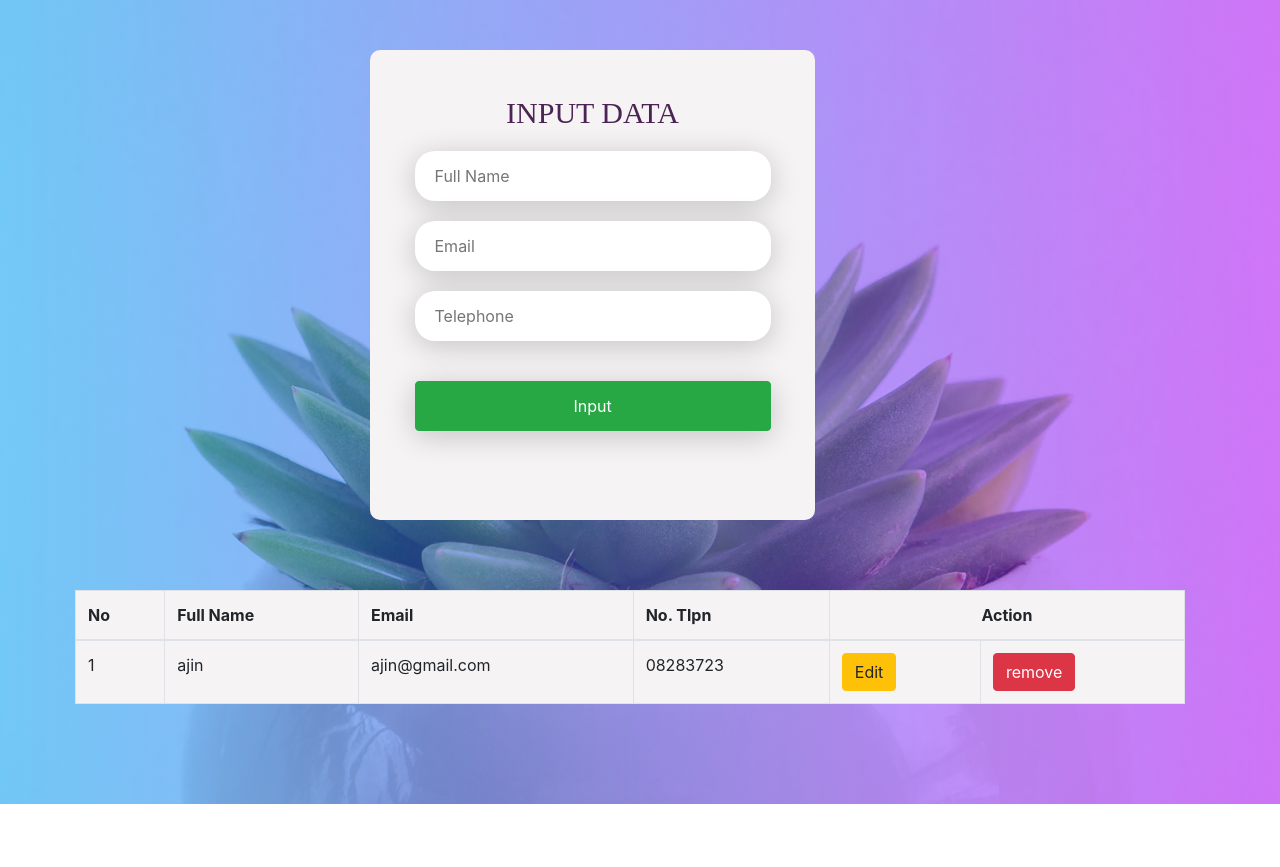
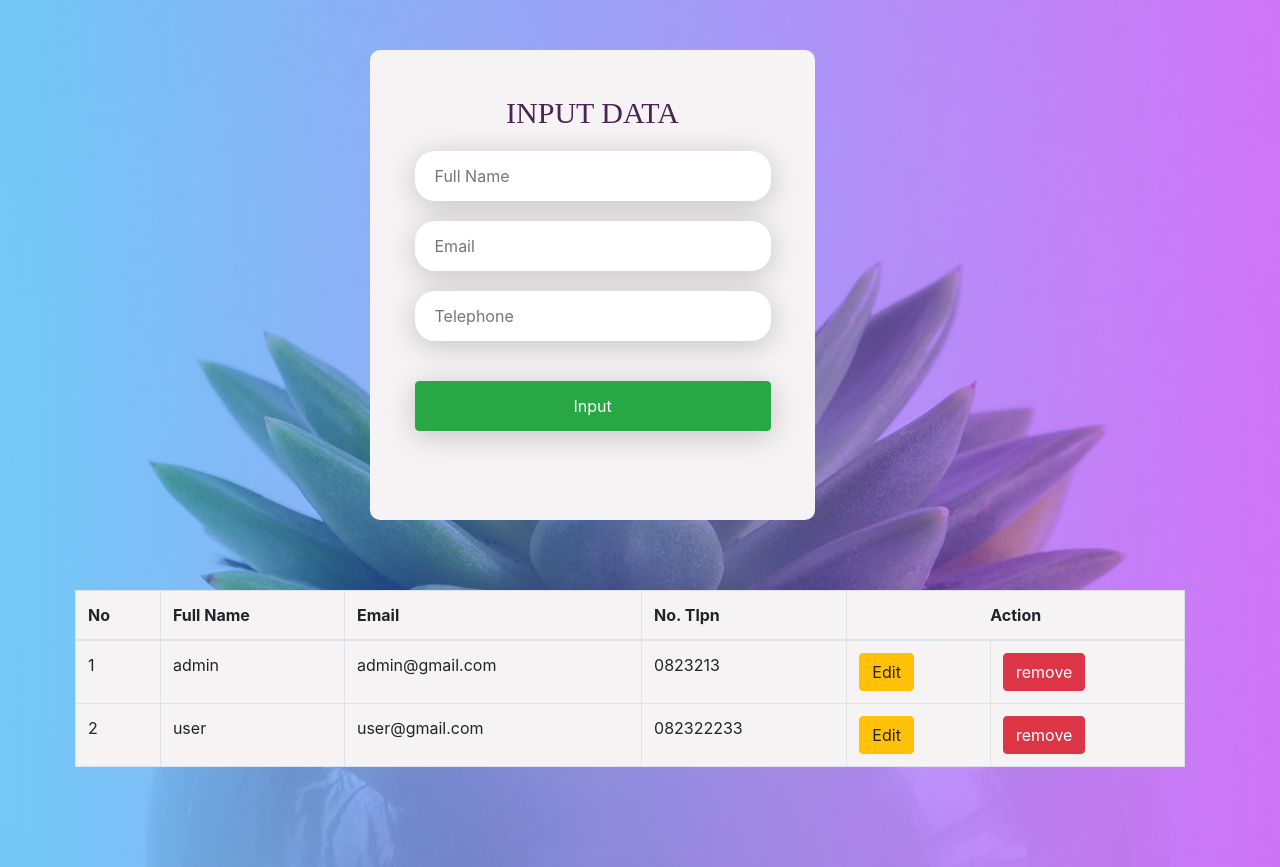
Before and after one commit to ajinbramantio/tableData-client, a React (Create React App) app: page / in a window 1280 px wide. Before the commit the page ends 804 px from the top, so only its background shows below. Built offline with nearby package versions, Linux system fonts and the light colour scheme.

Commit message:
get data from redux data dummy

```diff
--- a/src/index.js
+++ b/src/index.js
@@ -5,8 +5,15 @@ import App from './App'
 import 'bootstrap/dist/css/bootstrap.min.css'
 import * as serviceWorker from './serviceWorker'
 
-ReactDOM.render(<App />, document.getElementById('root'))
+import { Provider } from 'react-redux'
+import reduxStore from './redux/store'
 
+ReactDOM.render(
+  <Provider store={reduxStore}>
+    <App />
+  </Provider>,
+  document.getElementById('root')
+)
 // If you want your app to work offline and load faster, you can change
 // unregister() to register() below. Note this comes with some pitfalls.
 // Learn more about service workers: https://bit.ly/CRA-PWA
--- a/src/pages/Tables.js
+++ b/src/pages/Tables.js
@@ -1,4 +1,5 @@
 import React from 'react'
+import { connect } from 'react-redux'
 import Styled from 'styled-components'
 import {
   Container,
@@ -44,14 +45,14 @@ class Tables extends React.Component {
 
     this.toggleEdit = this.toggleEdit.bind(this)
   }
-  toggleEdit() {
+  toggleEdit(data) {
+    console.log(data)
+
     this.setState(prevState => ({
       modal: !prevState.modal
     }))
   }
   cancelEdit(data) {
-    console.log(data.modal)
-
     this.setState({
       modal: !data.modal
     })
@@ -82,17 +83,21 @@ class Tables extends React.Component {
                 </tr>
               </thead>
               <tbody>
-                <tr>
-                  <td>1</td>
-                  <td>ajin</td>
-                  <td>ajin@gmail.com</td>
-                  <td>08283723</td>
+                {this.props.dataContacts.map((data, index) => {
+                  // console.log(data)
+
+                  return (
+                    <tr key={index}>
+                      <td>{index + 1}</td>
+                      <td>{data.fullName}</td>
+                      <td>{data.email}</td>
+                      <td>{data.phone}</td>
                       <td>
                         {' '}
                         <Button
                           color="warning"
                           onClick={event => {
-                        this.toggleEdit(this.state)
+                            this.toggleEdit(data)
                           }}
                         >
                           Edit
@@ -103,6 +108,8 @@ class Tables extends React.Component {
                         <Button color="danger">remove</Button>
                       </td>
                     </tr>
+                  )
+                })}
 
                 <Modal
                   isOpen={this.state.modal}
@@ -115,7 +122,7 @@ class Tables extends React.Component {
                       this.cancelEdit(this.state)
                     }}
                   >
-                    Modal title
+                    Form Edit
                   </ModalHeader>
                   <ModalBody>
                     <Container>
@@ -161,4 +168,10 @@ class Tables extends React.Component {
   }
 }
 
-export default Tables
+const mapStateToProps = data => {
+  return {
+    dataContacts: data.getData.Data
+  }
+}
+
+export default connect(mapStateToProps)(Tables)
--- /dev/null
+++ b/src/redux/reducers/formInput.js
@@ -0,0 +1,21 @@
+import { combineReducers } from 'redux'
+const InitialState = {
+  Data: [
+    { id: 1, fullName: 'admin', email: 'admin@gmail.com', phone: '0823213' },
+    { id: 2, fullName: 'user', email: 'user@gmail.com', phone: '082322233' }
+  ],
+  message: null,
+  isLoading: false,
+  error: false
+}
+
+const InputDataReducer = (state = InitialState, action) => {
+  switch (action.type) {
+    default:
+      return state
+  }
+}
+
+export default combineReducers({
+  getData: InputDataReducer
+})
--- a/src/redux/store.js
+++ b/src/redux/store.js
@@ -0,0 +1,11 @@
+import { createStore, applyMiddleware } from 'redux'
+import { composeWithDevTools } from 'redux-devtools-extension'
+import thunk from 'redux-thunk'
+
+import rootReducer from './reducers/formInput'
+const ReduxStore = createStore(
+  rootReducer,
+  composeWithDevTools(applyMiddleware(thunk))
+)
+
+export default ReduxStore
```
Lines whose indentation alone changed are shown as unchanged.
